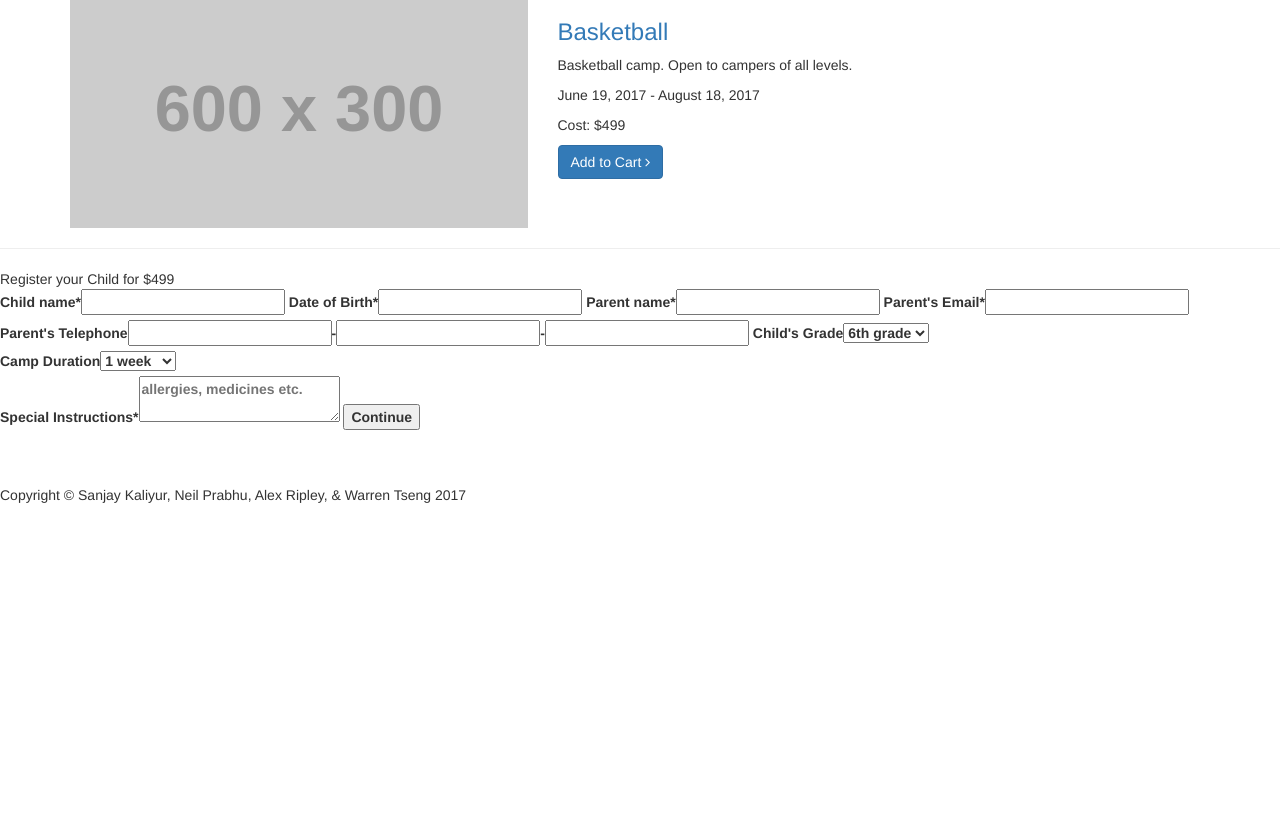
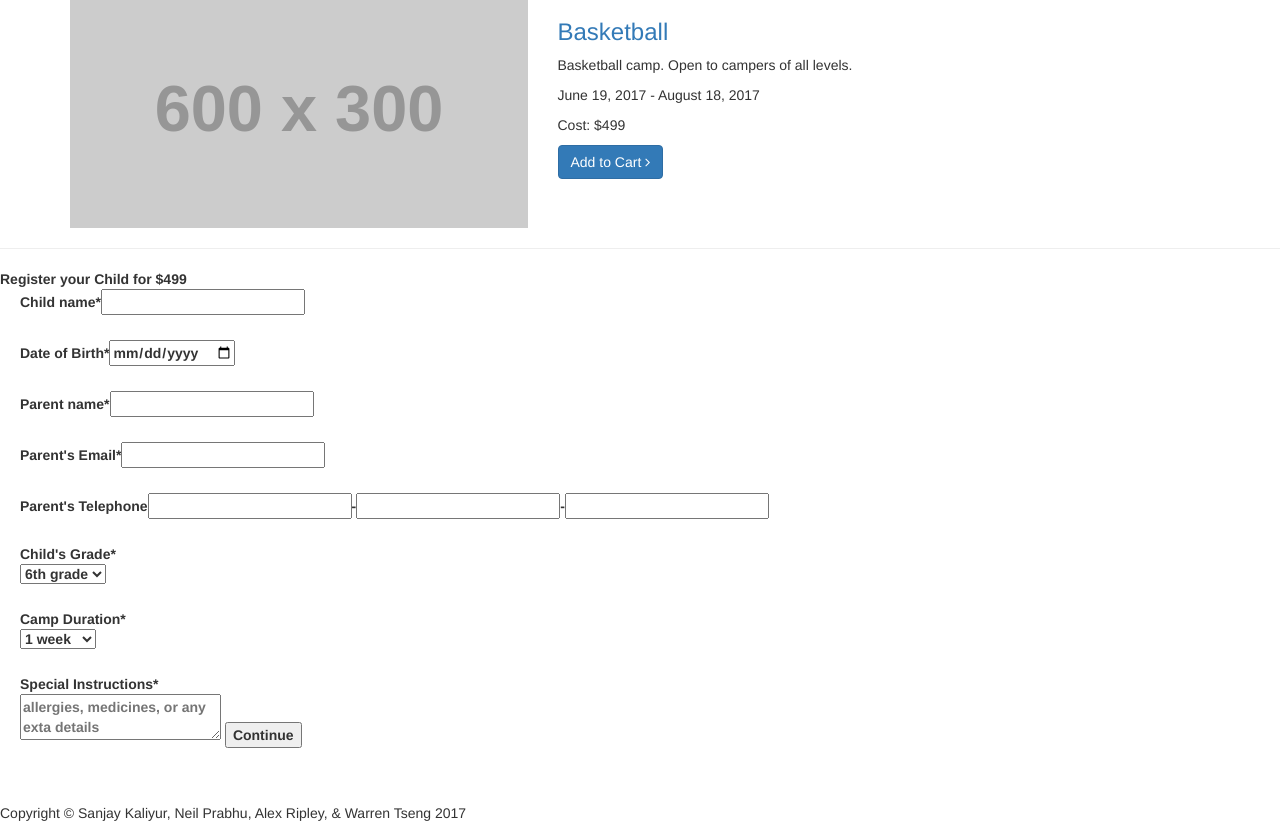
Before and after one commit to sanjaykaliyur/EduCamps-Website, a PHP site: page /register.php in a window 1280 px wide. Shown: the part 2898-3721 px from the top of the page. Before the commit the page ends 3401 px from the top, so only its background shows below. Run offline with PHP 8.4, Linux system fonts and the light colour scheme; grey boxes labelled with a size stand in for pictures from a placeholder-image service; some libraries are stand-ins or nearby versions.

Commit message:
Made Form validation
Added date picker, form validation and proper action to pay.php 💰

```diff
--- a/register.php
+++ b/register.php
@@ -24,52 +24,6 @@
    Page also creates an account based on the account information taken in (requires database)
 
  */
-
- $childName = $childDOB =$parentName = $parentName = $parentEmail = $childGrade = "";
- $campDuration = $special = "";
-
- if ($_SERVER["REQUEST_METHOD"] == "POST") {
-   if (empty($_POST["childName"])) {
-     $childName = "Child name is required";
-   } else {
-     $childName = $_POST["childName"];
-   }
-   // test last name
-   if (empty($_POST["childDOB"])) {
-     $childDOB = "Last name is required";
-   } else {
-     $childDOB = $_POST["childDOB"];
-   }
-   // test residence
-   if (empty($_POST["parentName"])) {
-     $parentName = "Parent's name is required";
-   } else {
-     $parentName = $_POST["parentName"];
-   }
-   if (empty($_POST["parentEmail"])) {
-     $parentEmail = "Parent's email is required";
-   } else {
-     $parentEmail = $_POST["parentEmail"];
-   }
-   // test language
-   if (empty($_POST["childGrade"])) {
-     $childGrade = "Child's grade is required";
-   } else {
-     $childGrade = $_POST["childGrade"];
-   }
-   // test skills
-   if (empty($_POST["campDuration"])) {
-     $campDuration = "Camp duration are required";
-   } else {
-     $campDuration = $_POST["campDuration"];
-   }
-   if (empty($_POST["special"])) {
-     $special = "Special instructions are required";
-   } else {
-     $special = $_POST["special"];
-   }
- }
-
  include 'header.php'
  ?>
  <!DOCTYPE html>
@@ -285,39 +239,37 @@
 
 
    <div class="form-style-2">
-   <div class="form-style-2-heading">Register your Child for $499</div>
-   <form action= "<?php echo htmlspecialchars($_SERVER["PHP_SELF"]);?>" method="post">
-     <label for="field1"><span>Child name<span class="required">*</span></span><input id = "childName" /></label>
-     <span class="error"> <?php echo $childName;?></span>
-
-     <label for="field2"><span>Date of Birth<span class="required">*</span></span><input id = "childDOB" type="text" class="input-field" name="field2" value="" /></label>
-     <span class="error"> <?php echo $childDOB;?></span>
-
-     <label for="field1"><span>Parent name<span class="required">*</span></span><input id = "parentName"type="text" class="input-field" name="field1" value=" " /></label>
-     <span class="error"> <?php echo $parentName;?></span>
-
-     <label for="field1"><span>Parent's Email<span class="required">*</span></span><input id = "parentEmail" type="text" class="input-field" name="field1" value="" /></label>
-     <span class="error"> <?php echo $parentEmail;?></span>
-
+   <div class="form-style-2-heading"><strong>Register your Child for $499</strong></div>
+   <form action= "pay.php" method="post" style="padding-left: 20px;">
+     <label for="field1"><span>Child name<span class="required">*</span></span><input id = "childName" required data-validation-required-message="Child Name Required."/></label>
+     <br>
+     <br>
+     <label for="field2"><span>Date of Birth<span class="required">*</span></span><input id = "childDOB" type="date" class="input-field" name="field2" value="" required data-validation-required-message="Date Of Birth Required" /></label>
+     <br>
+     <br>
+     <label for="field1"><span>Parent name<span class="required">*</span></span><input id = "parentName"type="text" class="input-field" name="field1" value="" required data-validation-required-message="Parent Name Required." /></label>
+     <br>
+     <br>
+     <label for="field1"><span>Parent's Email<span class="required">*</span></span><input id = "parentEmail" type="text" class="input-field" name="field1" value="" required data-validation-required-message="Parent Email Required." /></label>
+     <br>
+     <br>
      <label><span>Parent's Telephone</span><input type="text" class="tel-number-field" name="tel_no_1" value="" maxlength="4" >-<input type="text" class="tel-number-field" name="tel_no_2" value="" maxlength="4"  />-<input type="text" class="tel-number-field" name="tel_no_3" value="" maxlength="10"/></label>
-
-     <label for="field4"><span>Child's Grade</span><select id = "childGrade" name="field4" class="select-field">
+    <br>
+    <br>
+     <label for="field4"><span>Child's Grade*</span><br><select id = "childGrade" required data-validation-required-message="Child Grade Required." name="field4" class="select-field">
        <option value="General Question">6th grade</option>
        <option value="Advertise">7th grade</option>
        <option value="Partnership">8th grade</option>
      </select></label>
-     <span class="error"> <?php echo $childGrade;?></span>
-
      <br>
-     <label for="field5"><span>Camp Duration</span><select id = "campDuration" name="field4" class="select-field">
+     <br>
+     <label for="field5"><span>Camp Duration*</span><br><select id = "campDuration" name="field4" class="select-field" required data-validation-required-message="Camp Duration Required.">
        <option>1 week</option>
        <option>2 weeks</option>
      </select></label>
-     <span class="error"> <?php echo $campDuration;?></span>
      <br>
-
-     <label for="field5"><span>Special Instructions<span class="required">*</span></span><textarea id="special" name="field5" class="textarea-field" placeholder='allergies, medicines etc.'></textarea></label>
-     <span class="error"> <?php echo $special;?></span>
+     <br>
+     <label for="field5"><span>Special Instructions<span class="required">*</span></span><br><textarea id="special" name="field5" class="textarea-field" placeholder='allergies, medicines, or any exta details' required data-validation-required-message="Please enter information."></textarea></label>
 
      <label><input type="submit" value="Continue"/></label>
    </form>
```
